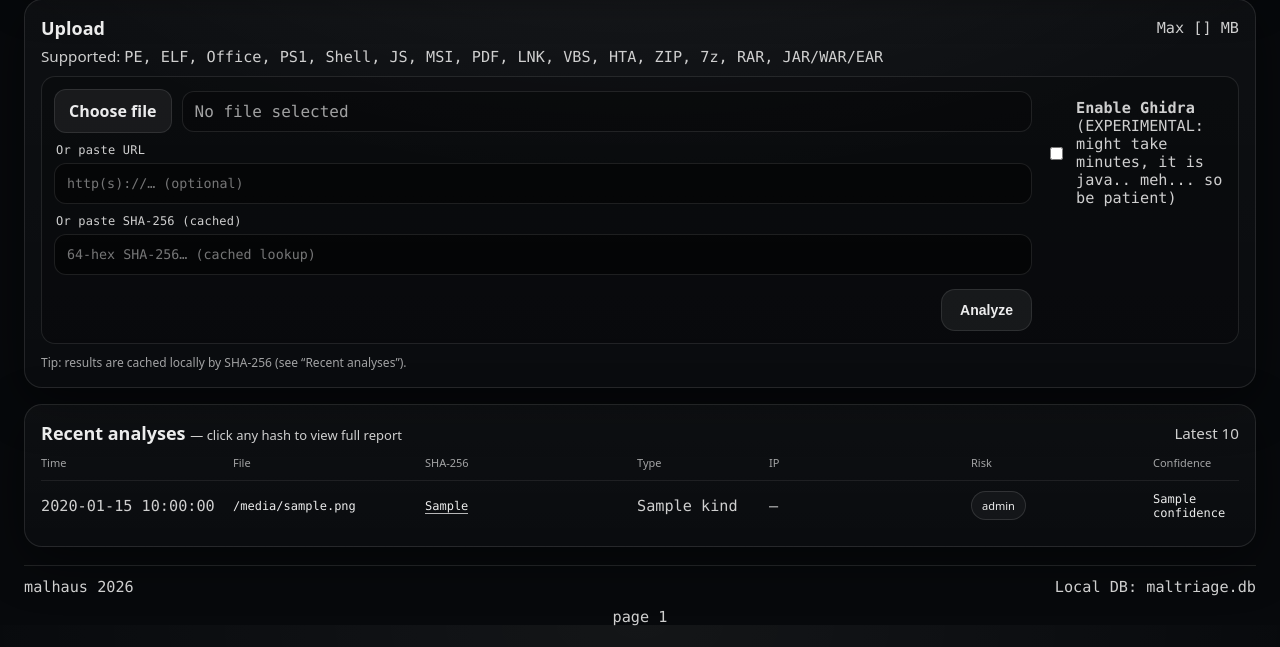
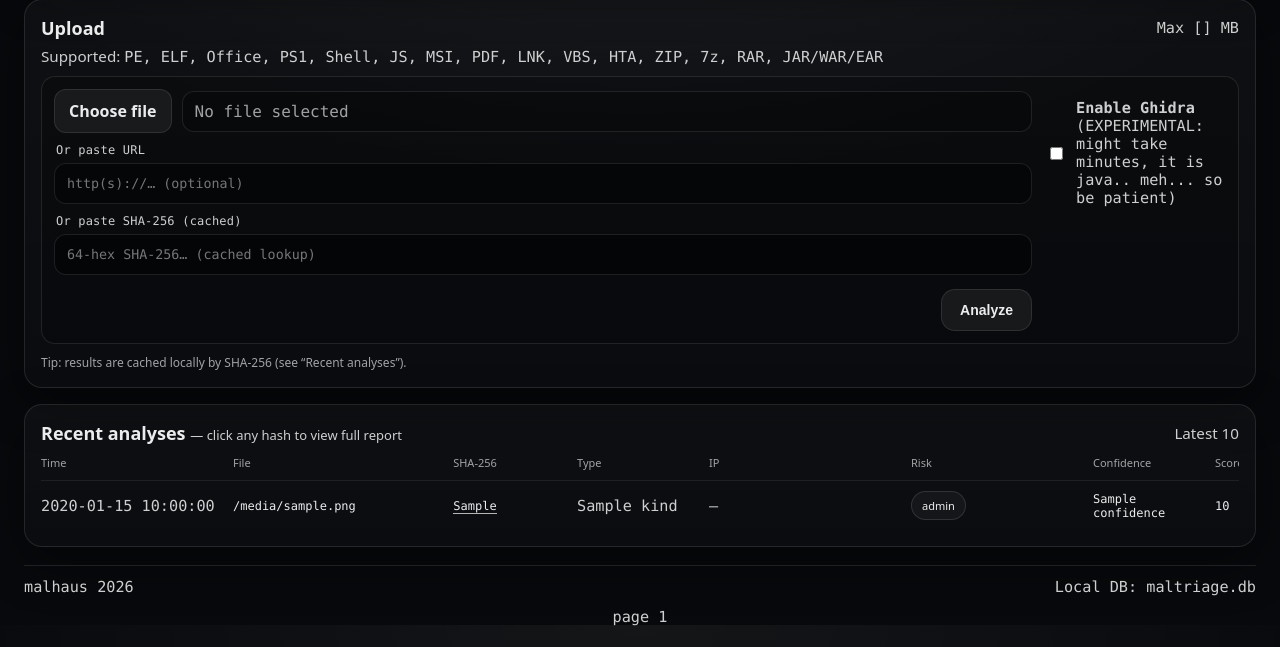
Before and after one commit to toorandom/malhaus, a Python web app: template webapp/templates/index.html in a window 1280 px wide. Shown: the part 175-822 px from the top of the page. Run offline with Jinja, Linux system fonts and the light colour scheme; the template is opened without the code that fills it: most values are stand-ins (such as "Sample title", 1, 10 or a date in 2020).

Commit message:
Cap SHA-256 column at 300px, give File 1fr, center SHA only
Co-Authored-By: Claude Sonnet 4.6 <noreply@anthropic.com>

```diff
--- a/webapp/static/styles.css
+++ b/webapp/static/styles.css
@@ -260,7 +260,7 @@ h2{margin:0; font-size:18px}
 .table{margin-top: 10px; overflow-x:auto}
 .tr{
   display:grid;
-  grid-template-columns: 180px 180px minmax(200px, 1fr) minmax(120px,180px) 190px 170px 110px 80px;
+  grid-template-columns: 180px minmax(140px,1fr) minmax(180px,300px) minmax(120px,180px) 190px 170px 110px 80px;
   column-gap: 12px;
   align-items:center;
   font-size: 12px;
@@ -274,6 +274,7 @@ h2{margin:0; font-size:18px}
   color: var(--muted);
 }
 .break{word-break:break-word}
+.tr > div:nth-child(3){ text-align:center; }
 
 .badge{
   display:inline-flex;
```
